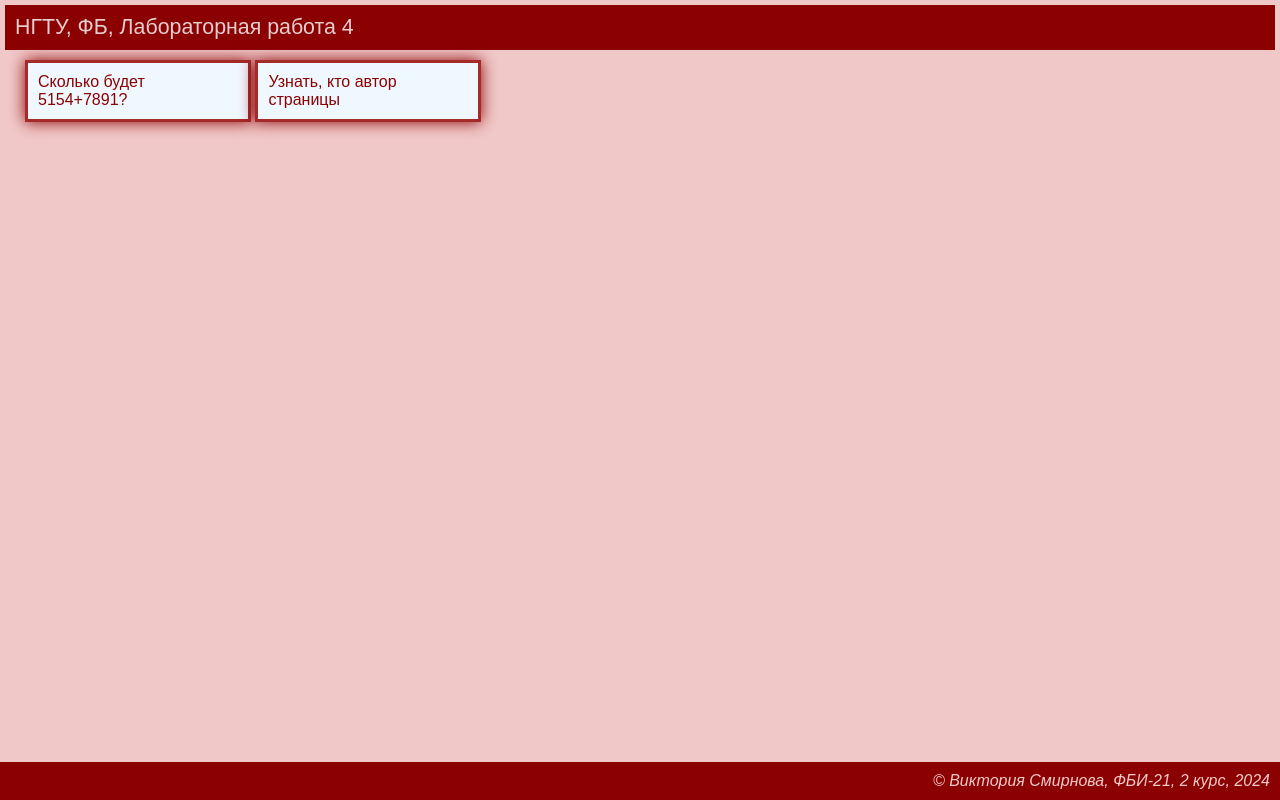
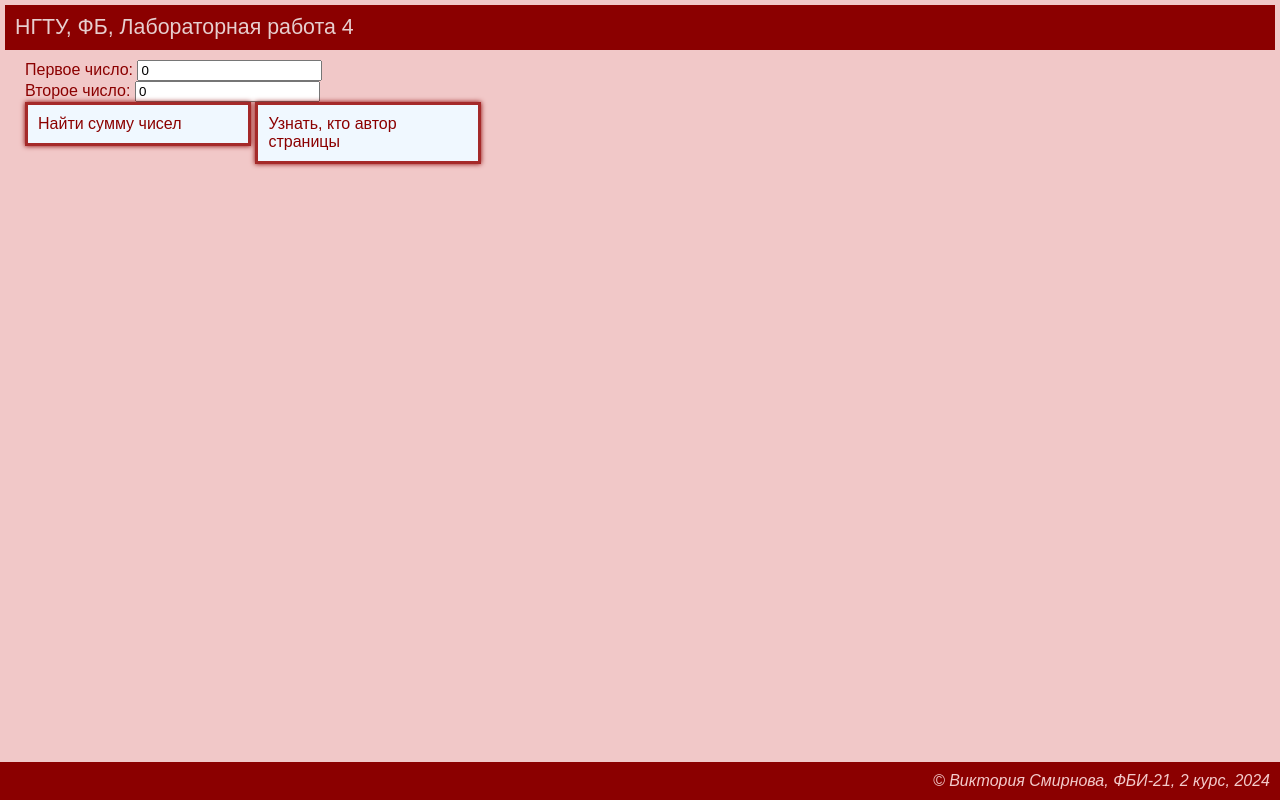
Before and after one commit to sm11rnova/web-front-labs, a plain HTML site: page lab5/arithmetic.html in a window 1280 px wide. Drawn offline with Linux system fonts and the light colour scheme.

Commit message:
Вывод суммы любых чисел

```diff
--- a/lab5/arithmetic.html
+++ b/lab5/arithmetic.html
@@ -3,14 +3,16 @@
 <head>
     <meta charset="UTF-8">
     <meta name="viewport" content="width=device-width, initial-scale=1.0">
-    <title>Смирнова Виктория Александровна. Вывод суммы</title>
+    <title>Смирнова Виктория Александровна. Вывод</title>
     <link rel="stylesheet" href="../main.css">
     <link rel="icon" href="../favicon-32x32.png">
     <link rel="icon" href="../favicon-48x48.ico">
     <script>
         function showSum() {
-            let a = 5154;
-            let b = 7891;
+            let inputA = document.getElementById('numberA');
+            let inputB = document.getElementById('numberB');
+            let a = parseInt(inputA.value);
+            let b = parseInt(inputB.value);
             let result = a + b;
             alert ('Сумма ' + a + ' и ' + b + ' равна ' + result);
         }
@@ -29,7 +31,7 @@
             border: 3px solid brown;
             margin-bottom: 20px;
             padding: 10px;
-            box-shadow: 0 0 15px darkred;
+            box-shadow: 0 0 5px darkred;
             background-color: aliceblue;
             transition: 1s;
             color: darkred;
@@ -61,7 +63,10 @@
     </header>
 
     <main>
-        <div class="message" onclick="showSum()">Сколько будет 5154+7891?</div>
+        <label>Первое число: <input type="number" value="0" id="numberA"></label><br>
+        <label>Второе число: <input type="number" value="0" id="numberB"></label><br>
+        <div class="message" onclick="showSum()">Найти сумму чисел</div>
+
         <div class="message" onclick="showAuthor()">Узнать, кто автор страницы</div>
     </main>
 
```
